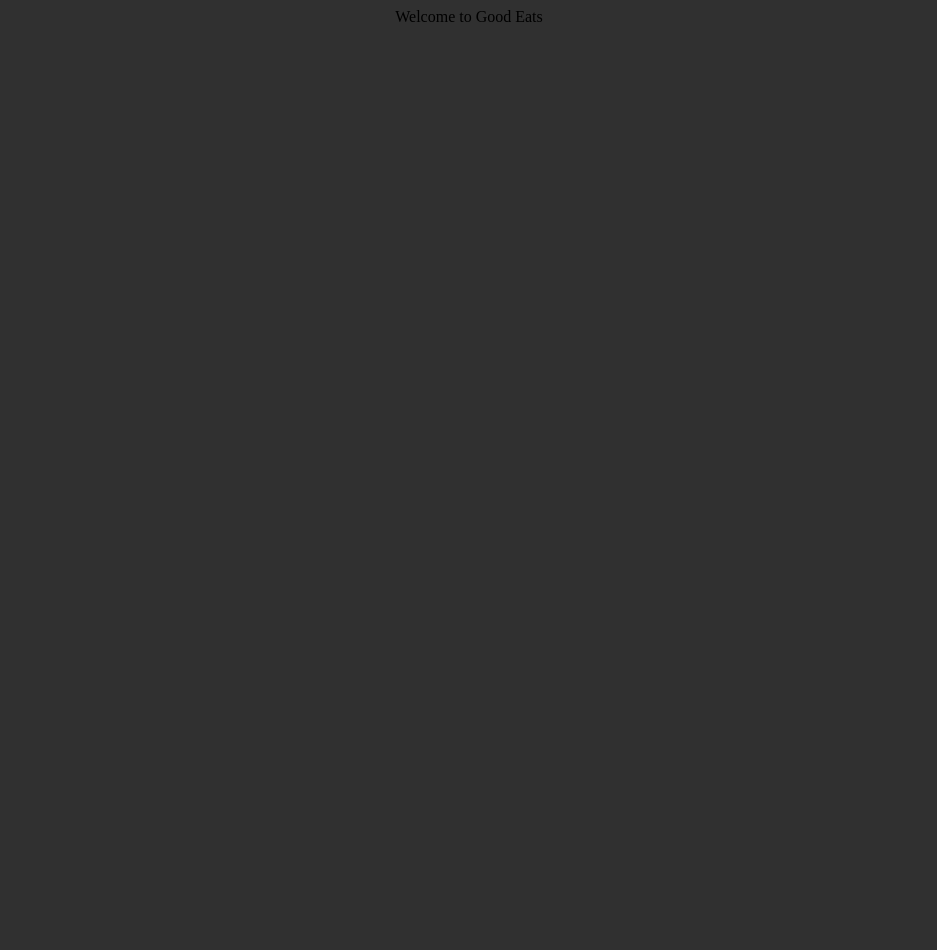
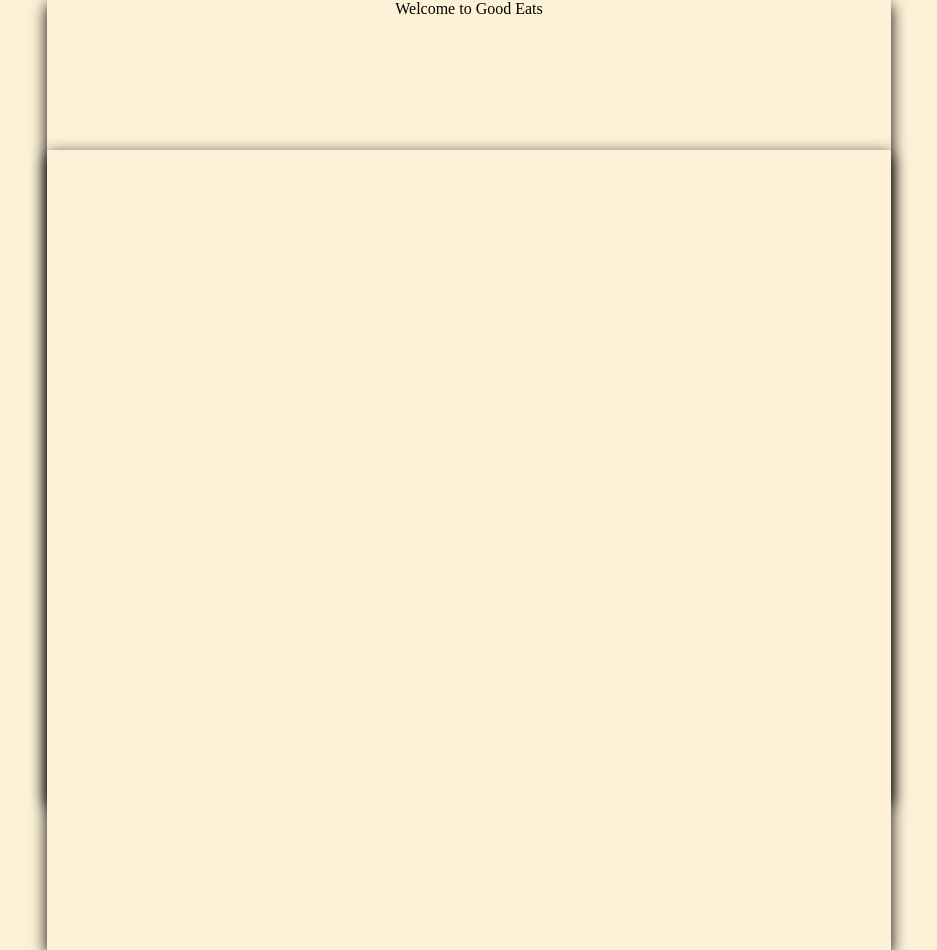
Before and after one commit to Quail58/restaurant, a plain HTML site: page index.html in a window 1280 px wide. Shown: the whole page, without its empty margins (171-1108 px from the left). Before the commit the page ends 800 px from the top, so only its background shows below. Drawn offline with Linux system fonts and the light colour scheme.

Commit message:
Added styling to website

```diff
--- a/style.css
+++ b/style.css
@@ -1,5 +1,28 @@
 body {
-    background-color: rgb(48, 48, 48);
+    background-color: #fdf2d7;
     display: grid;
     justify-content: center;
+    margin: 0;
 }
+
+#content {
+    background-color: #fdf2d7;
+    width: 66vw;
+    height: 100vh;
+    display: grid;
+    justify-content: center;
+    box-shadow: 0px 5px 15px black;
+}
+
+#header {
+    background-color: #fdf2d7;
+    height: 150px;
+    width: 66vw;
+    display: grid;
+    justify-content: center;
+    box-shadow: 0px 15px 10px -12px black;
+}
+
+#logo {
+    height: 150px;
+}
```
